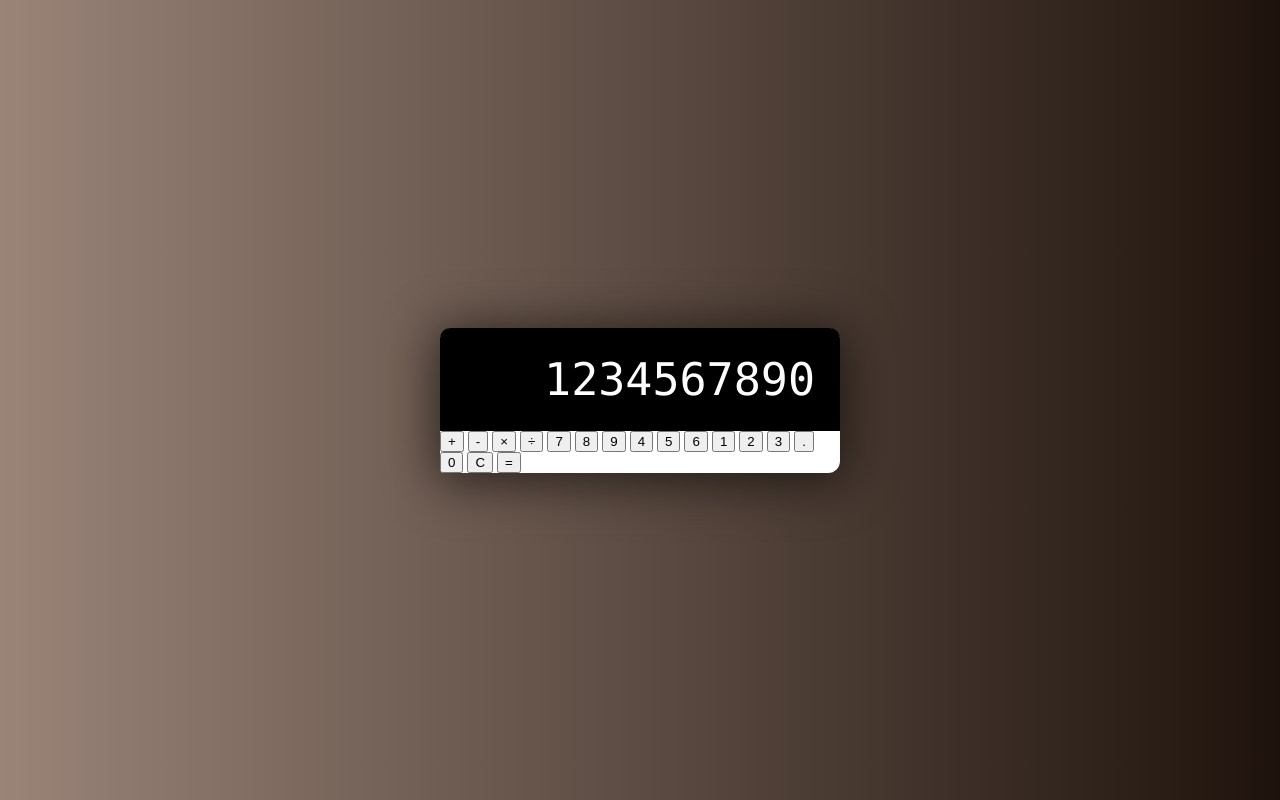
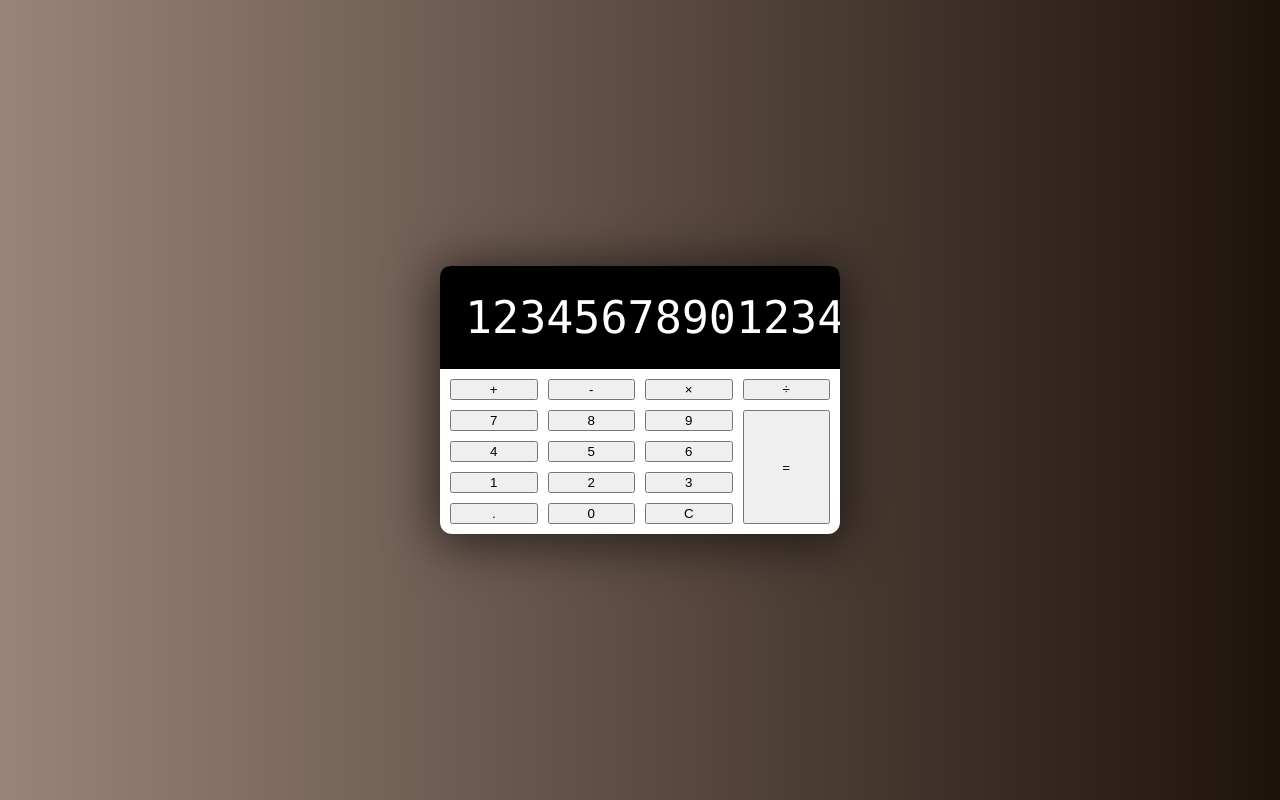
Before and after one commit to VladOneBls/Calculator, a plain HTML site: page index.html in a window 1280 px wide. Drawn offline with Linux system fonts and the light colour scheme.

Commit message:
Build UI - CSS Grid

```diff
--- a/index.html
+++ b/index.html
@@ -12,7 +12,7 @@
     <div class="calculator">
         <!-- Display -->
         <div class="calculator-display">
-            <h1>1234567890</h1>
+            <h1>12345678901234567890</h1>
         </div>
         <!-- Buttons -->
         <div class="calculator-buttons">
--- a/style.css
+++ b/style.css
@@ -55,3 +55,16 @@ body {
 ::-webkit-scrollbar-thumb:hover {
   background: #555;
 }
+
+/* Buttons */
+.calculator-buttons {
+  display: grid;
+  grid-template-columns: repeat(4, 1fr);
+  grid-gap: 10px;
+  padding: 10px;
+}
+
+.equal-sign {
+  grid-column: -2; /* starting from -2 column */
+  grid-row: 2 / span 4; /* starting from 2nd row and spanning acros 4 rows */
+}
```
